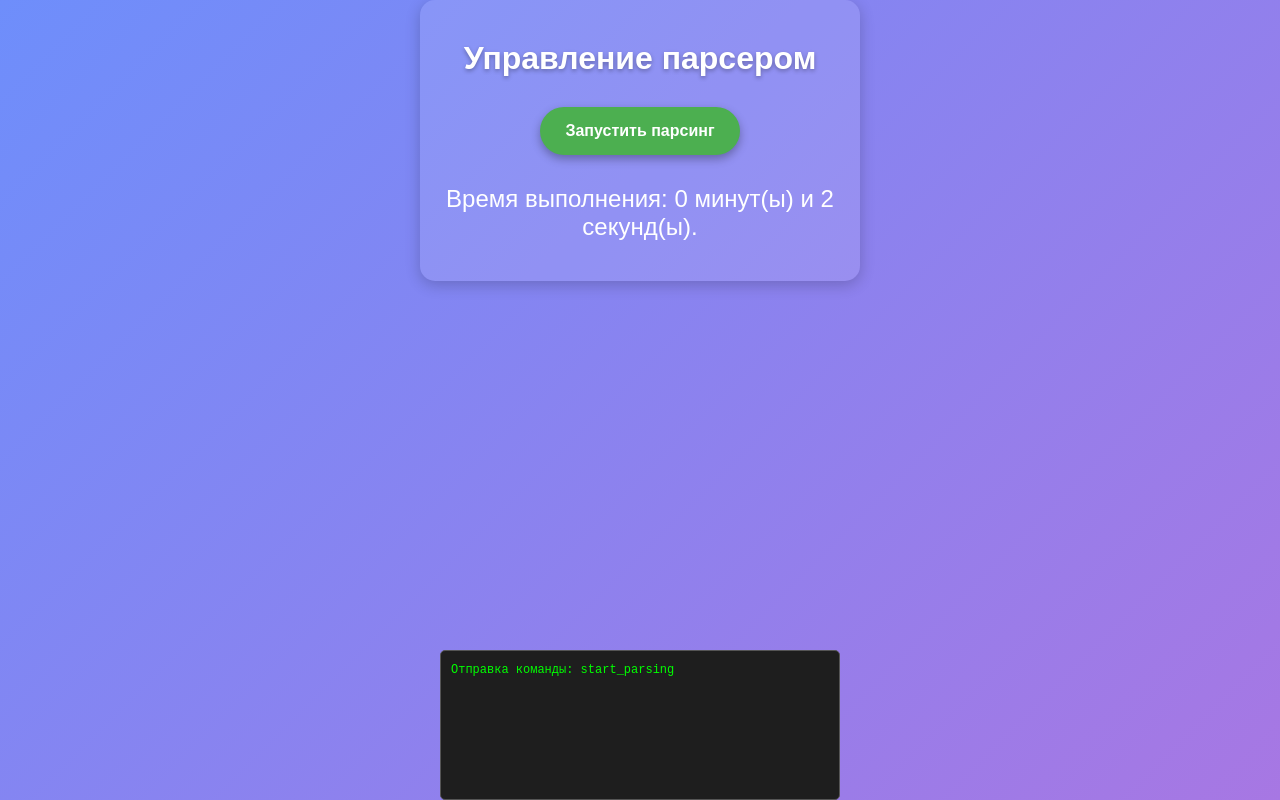
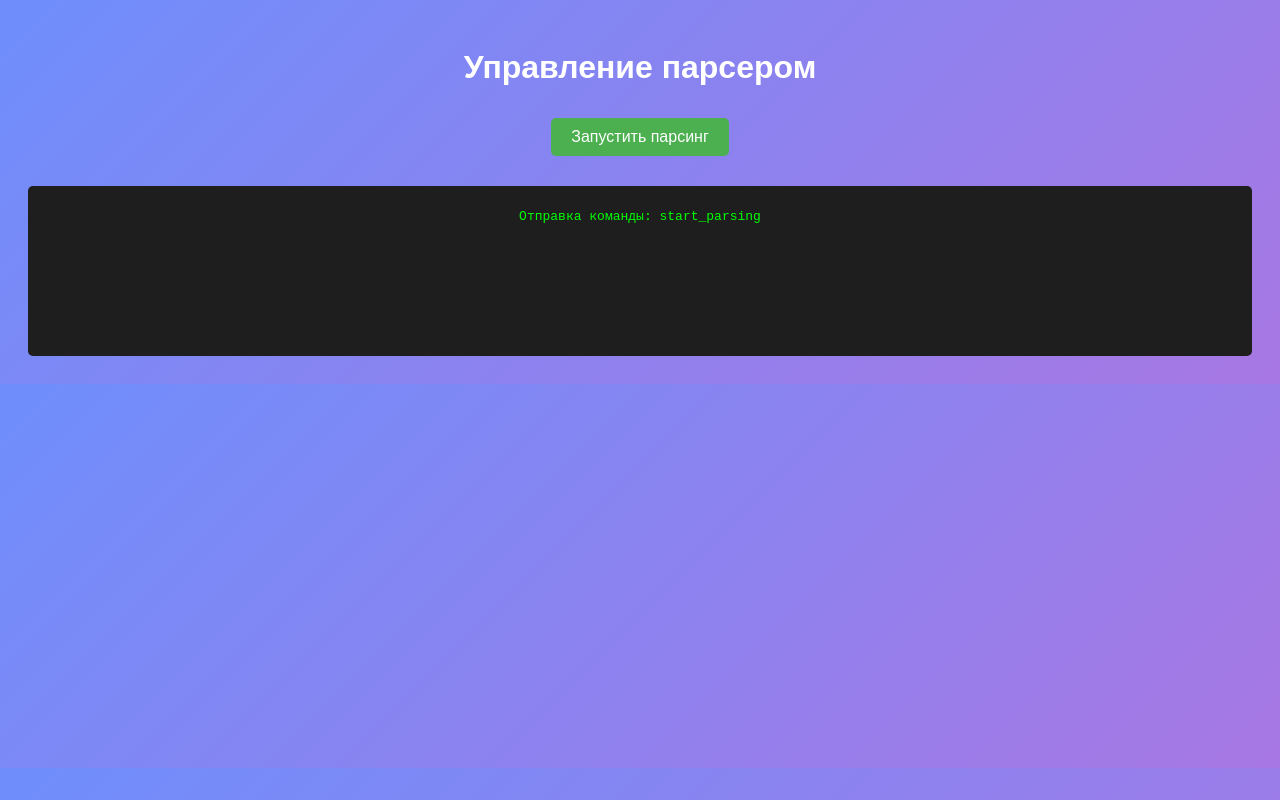
Before and after one commit to thisisbaza/thisisbaza.github.io, a plain HTML site: page index.html in a window 1280 px wide. Both pictures are taken after a click on the button "Запустить парсинг". Drawn offline with Linux system fonts and the light colour scheme.

Commit message:
Update index.html

```diff
--- a/index.html
+++ b/index.html
@@ -5,225 +5,88 @@
     <meta name="viewport" content="width=device-width, initial-scale=1.0">
     <title>Парсер</title>
     <style>
-        /* Общий стиль страницы */
         body {
             font-family: 'Arial', sans-serif;
-            margin: 0;
-            padding: 0;
-            display: flex;
-            flex-direction: column;
-            align-items: center;
-            justify-content: space-between;
-            height: 100vh;
-            background: linear-gradient(135deg, #6e8efb, #a777e3); /* Градиентный фон */
+            background: linear-gradient(135deg, #6e8efb, #a777e3);
             color: white;
-        }
-
-        h1 {
-            margin: 20px 0;
-            font-size: 2rem;
-            text-shadow: 0 2px 4px rgba(0, 0, 0, 0.3);
-        }
-
-        .container {
             text-align: center;
             padding: 20px;
-            background: rgba(255, 255, 255, 0.1);
-            border-radius: 15px;
-            box-shadow: 0 4px 15px rgba(0, 0, 0, 0.2);
-            width: 90%;
-            max-width: 400px;
         }
-
-        /* Кнопки */
         button {
-            padding: 15px 25px;
+            padding: 10px 20px;
+            font-size: 16px;
             margin: 10px;
-            font-size: 16px;
-            font-weight: bold;
             border: none;
-            border-radius: 50px;
+            border-radius: 5px;
             cursor: pointer;
-            transition: all 0.3s ease;
         }
-
         .start {
             background: #4CAF50;
             color: white;
-            box-shadow: 0 4px 10px rgba(0, 0, 0, 0.3);
         }
-
-        .start:hover {
-            background: #45a049;
-            transform: scale(1.05);
-        }
-
         .stop {
             background: #f44336;
             color: white;
-            box-shadow: 0 4px 10px rgba(0, 0, 0, 0.3);
         }
-
-        .stop:hover {
-            background: #e53935;
-            transform: scale(1.05);
-        }
-
-        /* Таймер */
-        .timer {
-            font-size: 1.5rem;
-            margin: 20px 0;
-            display: none; /* Скрыт по умолчанию */
-            animation: fadeIn 1s ease-in-out;
-        }
-
-        /* Консоль */
         .console {
-            width: 90%;
-            max-width: 400px;
-            height: 150px; /* Уменьшенная высота */
-            background-color: #1e1e1e; /* Тёмно-серый фон */
-            color: #00ff00; /* Светло-зелёный текст */
-            font-family: 'Ubuntu Mono', monospace; /* Шрифт как в Ubuntu */
-            font-size: 12px;
+            background: #1e1e1e;
+            color: #00ff00;
+            font-family: monospace;
+            padding: 10px;
+            margin-top: 20px;
+            border-radius: 5px;
+            height: 150px;
             overflow-y: auto;
-            padding: 10px;
-            box-sizing: border-box;
-            border-radius: 5px; /* Скруглённые углы */
-            border: 1px solid #555; /* Лёгкая рамка */
-        }
-
-        .console p {
-            margin: 0;
-            line-height: 1.5;
-        }
-
-        /* Анимации */
-        @keyframes fadeIn {
-            from {
-                opacity: 0;
-            }
-            to {
-                opacity: 1;
-            }
         }
     </style>
 </head>
 <body>
-    <div class="container">
-        <h1>Управление парсером</h1>
-        <button id="startBtn" class="start">Запустить парсинг</button>
-        <button id="stopBtn" class="stop" style="display: none;">Остановить парсинг</button>
-        <div class="timer" id="timer">Время выполнения: 0 минут(ы) и 0 секунд(ы).</div>
-        <div class="stats" id="stats"></div>
-    </div>
-    <div class="console" id="console"></div>
+    <h1>Управление парсером</h1>
+    <button id="startBtn" class="start">Запустить парсинг</button>
+    <button id="stopBtn" class="stop" style="display:none;">Остановить парсинг</button>
+    <div id="console" class="console"></div>
 
     <script>
-        let isParsing = false;
-        let timerInterval;
-        let elapsedTime = 0;
-
         const startBtn = document.getElementById('startBtn');
         const stopBtn = document.getElementById('stopBtn');
-        const timerDisplay = document.getElementById('timer');
-        const statsDisplay = document.getElementById('stats');
-        const consoleDisplay = document.getElementById('console');
+        const consoleEl = document.getElementById('console');
+        let isParsing = false;
 
-        // Логирование в консоль
-        function logToConsole(message) {
-            const logLine = document.createElement('p');
-            logLine.textContent = message;
-            consoleDisplay.appendChild(logLine);
-            consoleDisplay.scrollTop = consoleDisplay.scrollHeight; // Прокрутка вниз
+        function log(message) {
+            const p = document.createElement('p');
+            p.textContent = message;
+            consoleEl.appendChild(p);
+            consoleEl.scrollTop = consoleEl.scrollHeight;
         }
 
-        // Запуск парсинга
         startBtn.addEventListener('click', () => {
             if (isParsing) return;
             isParsing = true;
-            elapsedTime = 0;
-            startTimer();
-            logToConsole("Отправка команды: start_parsing");
-            Telegram.WebApp.sendData(JSON.stringify({ action: 'start_parsing' }));
-            startBtn.style.display = 'none';
-            stopBtn.style.display = 'inline-block';
-            statsDisplay.innerHTML = '';
-            logToConsole("Парсинг запущен...");
+            log("Отправка команды: start_parsing");
+            Telegram.WebApp.sendData(JSON.stringify({ action: "start_parsing" }));
+            startBtn.style.display = "none";
+            stopBtn.style.display = "block";
         });
 
-        // Остановка парсинга
         stopBtn.addEventListener('click', () => {
             if (!isParsing) return;
             isParsing = false;
-            stopTimer();
-            logToConsole("Отправка команды: stop_parsing");
-            Telegram.WebApp.sendData(JSON.stringify({ action: 'stop_parsing' }));
-            startBtn.style.display = 'inline-block';
-            stopBtn.style.display = 'none';
-            logToConsole("Парсинг остановлен.");
+            log("Отправка команды: stop_parsing");
+            Telegram.WebApp.sendData(JSON.stringify({ action: "stop_parsing" }));
+            startBtn.style.display = "block";
+            stopBtn.style.display = "none";
         });
 
-        // Таймер
-        function startTimer() {
-            timerDisplay.style.display = 'block';
-            timerInterval = setInterval(() => {
-                elapsedTime++;
-                const minutes = Math.floor(elapsedTime / 60);
-                const seconds = elapsedTime % 60;
-                timerDisplay.textContent = `Время выполнения: ${minutes} минут(ы) и ${seconds} секунд(ы).`;
-            }, 1000);
-        }
-
-        function stopTimer() {
-            clearInterval(timerInterval);
-            timerDisplay.style.display = 'none';
-        }
-
-        // Получение состояния от бота при открытии
         Telegram.WebApp.onEvent("web_app_open", () => {
-            logToConsole("Получение состояния...");
+            log("Web App открыт.");
             Telegram.WebApp.sendData(JSON.stringify({ action: "get_status" }));
         });
 
-        // Обработка состояния или статистики от бота
         Telegram.WebApp.onEvent("web_app_data", (data) => {
             const parsedData = JSON.parse(data);
-            logToConsole(`Получены данные: ${JSON.stringify(parsedData)}`);
-
-            if (parsedData.action === "status") {
-                isParsing = parsedData.is_parsing;
-                elapsedTime = parsedData.elapsed_time;
-                if (isParsing) {
-                    startBtn.style.display = 'none';
-                    stopBtn.style.display = 'inline-block';
-                    startTimer();
-                    logToConsole("Парсинг продолжается...");
-                } else {
-                    startBtn.style.display = 'inline-block';
-                    stopBtn.style.display = 'none';
-                    stopTimer();
-                }
-            } else if (parsedData.action === "stats") {
-                // Отображение статистики
-                stopTimer();
-                statsDisplay.innerHTML = `
-                    <h2>Результаты парсинга:</h2>
-                    <p>Новые товары: ${parsedData.new_products}</p>
-                    <p>Цены добавлены: ${parsedData.prices_added}</p>
-                    <p>Остатки добавлены: ${parsedData.stocks_added}</p>
-                    <p>Рейтинги добавлены: ${parsedData.ratings_added}</p>
-                    <p>Отзывы добавлены: ${parsedData.reviews_added}</p>
-                    <p>Общее время: ${parsedData.elapsed_time}</p>
-                `;
-                isParsing = false;
-                startBtn.style.display = 'inline-block';
-                stopBtn.style.display = 'none';
-                logToConsole("Парсинг завершён.");
-            }
+            log(`Получены данные: ${JSON.stringify(parsedData)}`);
         });
 
-        // Инициализация Web App
         Telegram.WebApp.ready();
     </script>
 </body>
```
